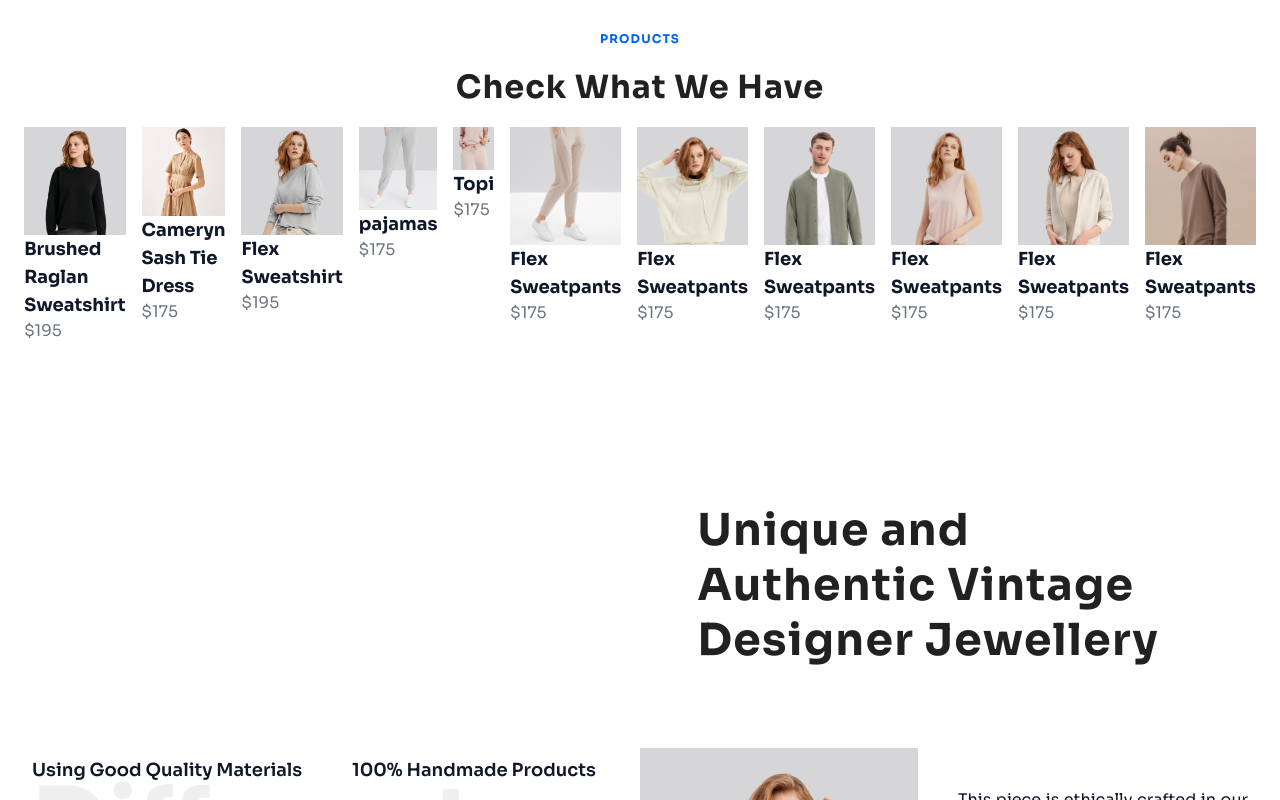
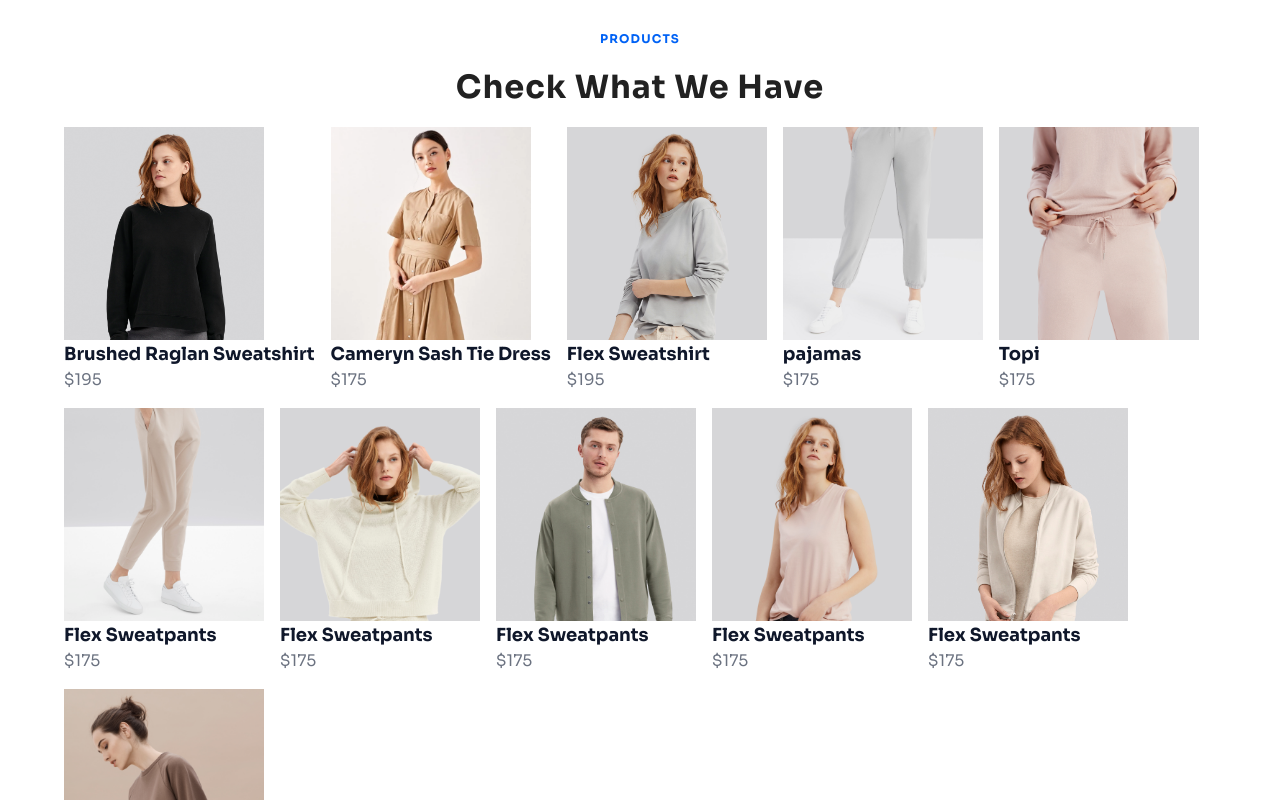
Before and after one commit to MohsinDev369/nextjs-ecom-hackathon2, a Next.js app: page / in a window 1280 px wide. Shown: the part 1460-2260 px from the top of the page. Built offline with nearby package versions, Linux system fonts and the light colour scheme.

Commit message:
redmoved slider with gallery

```diff
--- a/src/components/ui/slider.tsx
+++ b/src/components/ui/slider.tsx
@@ -5,14 +5,14 @@ import Link from "next/link";
 const slider = () => {
    return (
      <div className="">
-       <div className="flex gap-4 overflow-auto touch-auto scroll-smoot">
+       <div className="flex gap-4 flex-wrap">
          {products.map((product, index) => (
-           <div key={index} className="w-auto">
+           <div key={index}>
              <Image
                src={product.src}
                alt={product.namee}
-               width={300}
-               height={300}
+               width={200}
+               height={200}
                className=""
              />
              <div className="product-info">
```
